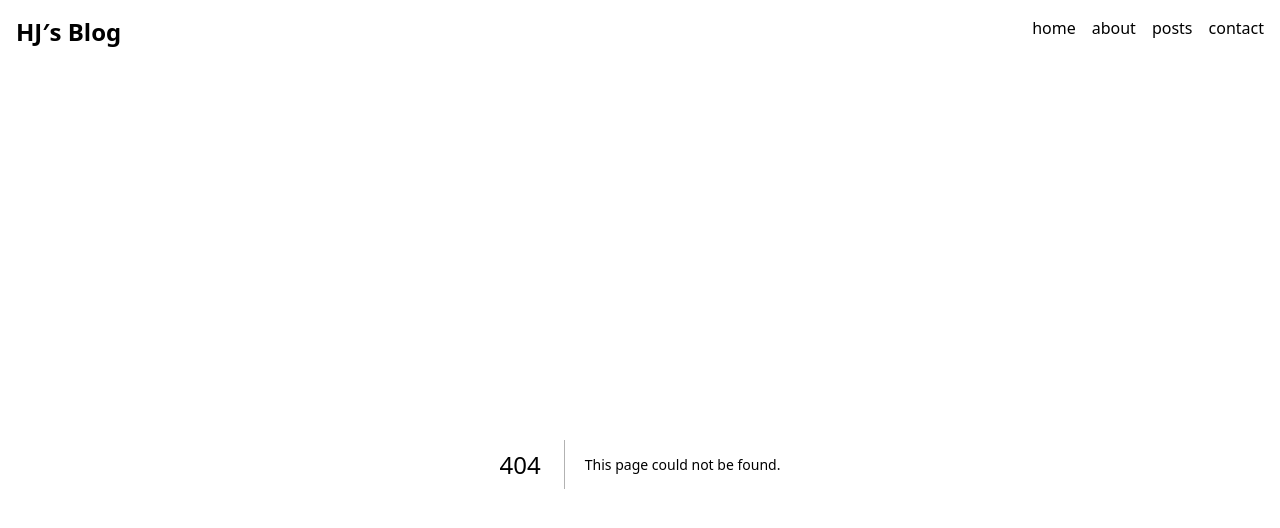
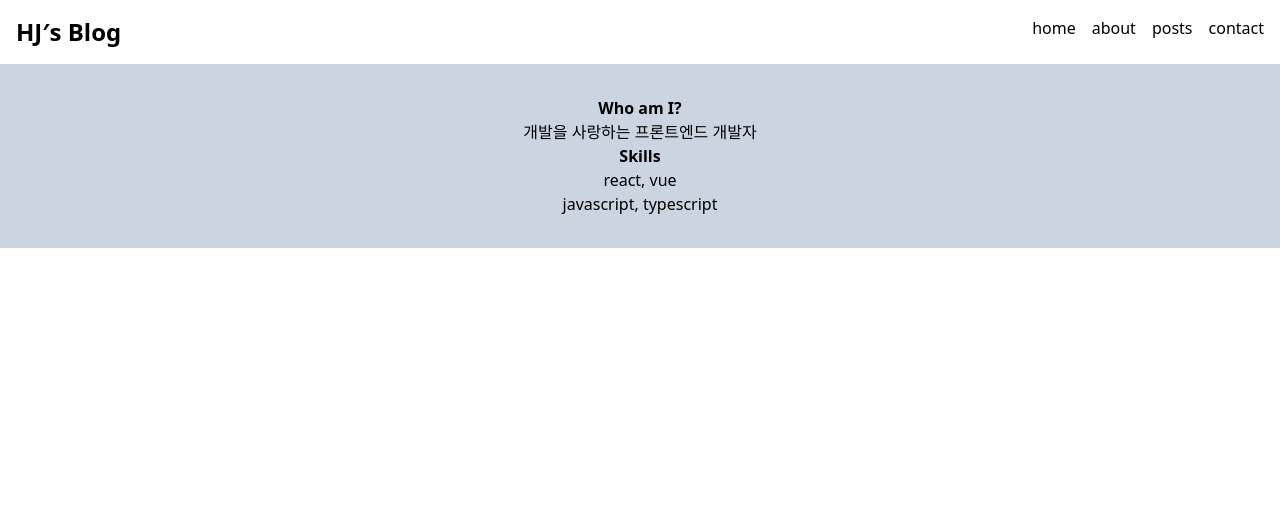
Before and after one commit to yhj12345/my_blog, a Next.js app: page /about in a window 1280 px wide. Before the commit this address had no page. Shown: the top 528 px of the page. Built offline with nearby package versions, Linux system fonts and the light colour scheme.

Commit message:
ProfileInfo 컴포넌트 제작

```diff
--- /dev/null
+++ b/src/app/about/page.tsx
@@ -0,0 +1,19 @@
+import React from "react";
+
+const about = () => {
+  return (
+    <div className="w-full">
+      <div className="max-w-screen-xl mx-auto">
+        <div className="flex flex-col items-center bg-slate-300 py-8">
+          <h3 className="font-bold">Who am I?</h3>
+          <p>개발을 사랑하는 프론트엔드 개발자</p>
+          <h3 className="font-bold">Skills</h3>
+          <p>react, vue</p>
+          <p>javascript, typescript</p>
+        </div>
+      </div>
+    </div>
+  );
+};
+
+export default about;
```
